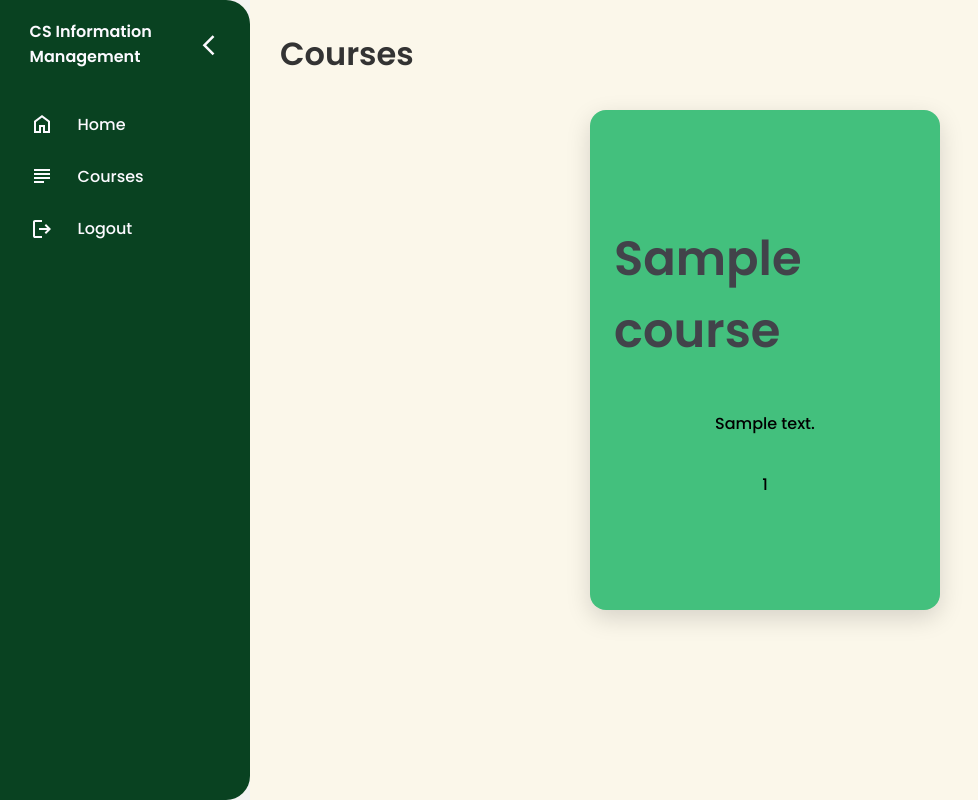
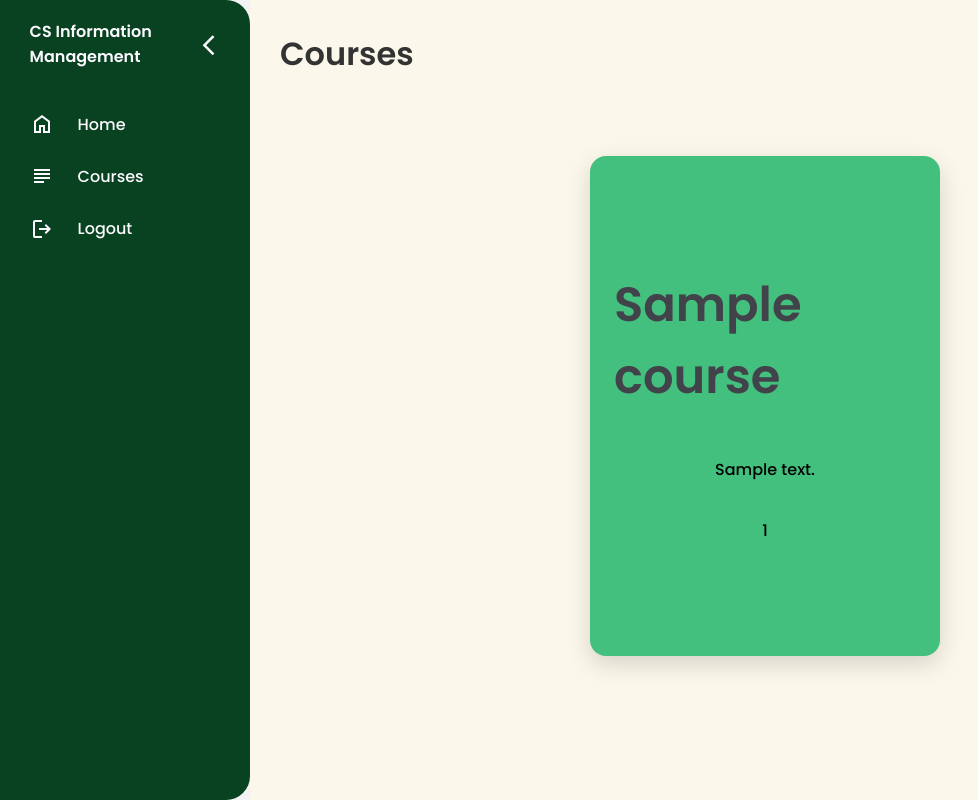
Before and after one commit to Gabrielkaos/CS_IMS, a Django app: page /course_list/ in a window 1280 px wide. Shown: the whole page, without its empty margins (0-978 px from the left). Run offline with Django 4.2, Linux system fonts and the light colour scheme; tables that the repository leaves empty hold one stand-in row (values such as "Sample post"); some libraries are stand-ins or nearby versions.

```diff
--- a/IMS_app/static/IMS_app/css/style.css
+++ b/IMS_app/static/IMS_app/css/style.css
@@ -599,9 +599,13 @@ textarea:focus {
 
 /* Cards */
 .cards-wrapper {
+    height: 80%;
+    width: 100%;
     display: flex;
     flex-direction: row;
-    justify-content: space-evenly;
+    align-items: center;
+    justify-content: center;
+    overflow: hidden;
 }
 
 .card-container {
```
